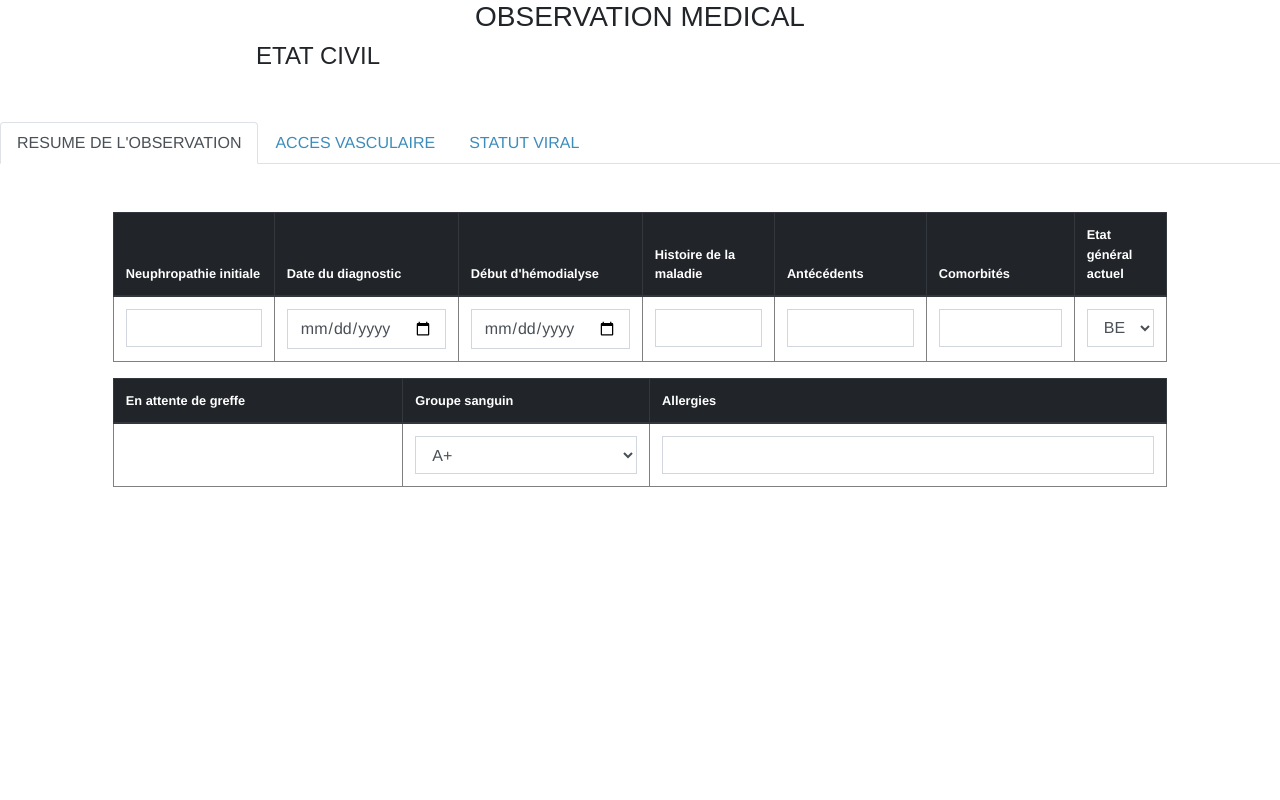
After one commit to Mahen008/ges, a CodeIgniter app: page /database/index.php/observation/editObs/1 in a window 1280 px wide. The commit adds this page. Run offline with CodeIgniter, Linux system fonts and the light colour scheme; data that the repository does not hold is empty.

Commit message:
avant template

```diff
--- a/application/controllers/Observation.php
+++ b/application/controllers/Observation.php
@@ -30,6 +30,7 @@
 		public function affichListPat()
 		{
 			$affichPatient = $this->model_Patient->AffichagePatient();
+			// $consultPat= $this->model_Observation->consultation($id);
 			$this->load->view('affichListPat',['affichPatient' => $affichPatient]);
 		}
 
@@ -55,7 +56,7 @@
 
 			$this->form_validation->set_rules("vasc","vasc",);
 			$this->form_validation->set_rules("pose","vasc",);
-			$this->form_validation->set_rules("1ereUtil","1ereUtil");
+			$this->form_validation->set_rules("PremiereUtil","PremiereUtil");
 			$this->form_validation->set_rules("Aablation","Aablation");
 			$this->form_validation->set_rules("coms","coms",);
 
@@ -100,7 +101,7 @@
 
 					"acceVasc" => $this->input->post("vasc"),
 					"pose" => $this->input->post("pose"),
-					"PremiereUse" => $this->input->post("1ereUtil"),
+					"PremiereUse" => $this->input->post("PremiereUtil"),
 					"Arret" => $this->input->post("Aablation"),
 					"coms" => $this->input->post("coms"),
 
@@ -150,10 +151,10 @@
 		}
 
 
-		public function editPatientObs($id)
+		public function editObs($id)
 		{
-			$unPatientOb = $this->model_Observation->getPatientObs($id);
-			$this->load->view('editPatientObs',['unPatientOb' => $unPatientOb]);
+			$unObs = $this->model_Observation->getObs($id);
+			$this->load->view('editObs',['unObs' => $unObs]);
 		}
 
 
--- a/application/models/model_Observation.php
+++ b/application/models/model_Observation.php
@@ -13,16 +13,26 @@
 		// 	return $affichObservation->result();
 		// }
 
+		public function affichList()
+		{
+			$affichListeCons = $this->db->select(['patient.nom', 'patient.prenom','observation.idOb']);
+			$this->db->from('observation');
+			$this->db->join('patient','patient.id = observation.idPatient');
+			// $this->db->where(array('id' => $id));
+			$affichListeCons = $this->db->get();
+			return $affichListeCons->result();
+		}
+
 		public function suppObservation($id)
 		{
 			return $this->db->delete('patient',['id' => $id]);
 		}
 
-		public function getPatientObs($id)
+		public function getObs($id)
 		{
-			$unPatientOb = $this->db->get_where('patient',array('id' => $id));
-			if ($unPatientOb->num_rows() > 0) {
-				return $unPatientOb->row();
+			$unObs = $this->db->get_where('observation',array('id' => $id));
+			if ($unObs->num_rows() > 0) {
+				return $unObs->row();
 			}
 		}
 
@@ -31,7 +41,7 @@
 			$this->db->select(["patient.id","observation.idPatient","observation.idOb"]);
 			$this->db->from("observation");
 			$this->db->join("patient","patient.id=observation.idPatient");
-			// $this->db->where("id"=>$id);
+			$this->db->where(array("id" => $id));
 			$consult = $this->db->get();
 				return $consult->row();
 
--- a/application/views/affichListPat.php
+++ b/application/views/affichListPat.php
@@ -1,3 +1,4 @@
+
 <!DOCTYPE html>
 <html>
 	<head>
@@ -53,6 +54,7 @@
 													</button>
 														<div class="dropdown-menu" aria-labelledby="dropdownMenuButton">
 														    <a href="<?php echo base_url()?>index.php/Affichage/ficheMedical/<?php echo $pe->id; ?>" class="btn btn-success" role="button" style="font-size: 1em;">voir</a>
+														    <a href="<?php echo base_url()?>index.php/Observation/editObs/<?php echo $pe->id; ?>" class="btn btn-success" role="button" style="font-size: 1em;">Modifier</a>
 				                                 			<a href="<?php echo base_url()?>index.php/Observation/deleteObservation/<?php echo $pe->id; ?>" class="btn btn-danger" role="button" style="font-size:1em;" onclick="return confirm('Voulez-vous vraiment supprimer')">Supprimer</a>
 														</div>
 												</div>
--- /dev/null
+++ b/application/views/editObs.php
@@ -0,0 +1,354 @@
+<!DOCTYPE html>
+<html>
+	<head>
+		<title>EdittObs</title>
+	</head>
+	<style type="text/css">
+
+		.container{
+			display: flex;
+			flex-direction: row-reverse;
+			}
+		h3{
+			text-align: center;
+			}
+		#menu2{
+			text-align: left;
+			margin-left: 0px;
+			margin-top: 10px;
+			margin-right: 10%;
+
+			display: inline-block;
+			position: fixed;
+			left: 0%;
+			width: 100%;
+		}
+
+
+	</style>
+<body>
+	<?php include("include/header.php");?>
+
+	<h3>OBSERVATION MEDICAL</h2>
+	<h4>ETAT CIVIL</h4>
+
+		<form method="post" action="<?php echo base_url()?>index.php/Observation/updateObservation/<?php echo $unObs->id;?>" style="margin-top: 20px;">
+
+			<div class="containermt-3">
+				  <br>
+				  <!-- Nav tabs -->
+				  <ul class="nav nav-tabs">
+				    <li class="nav-item">
+				      <a class="nav-link active" href="#home">RESUME DE L'OBSERVATION</a>
+				    </li>
+				    <li class="nav-item">
+				      <a class="nav-link" href="#menu1">ACCES VASCULAIRE</a>
+				    </li>
+				    <li class="nav-item">
+				      <a class="nav-link" href="#menu2">STATUT VIRAL</a>
+				    </li>
+				  </ul>
+
+				  <!-- Tab panes -->
+				  <div class="tab-content">
+				    <div id="home" class="container tab-pane active"><br>
+
+				      <table class="table" border="solid" position: fixed; left: 0%;>
+					    <thead class="thead-dark">
+					      <tr>
+					        <th>Neuphropathie initiale</th>
+					        <th>Date du diagnostic</th>
+					        <th>Début d'hémodialyse</th>
+					        <th>Histoire de la maladie</th>
+					        <th>Antécédents</th>
+					        <th>Comorbités</th>
+					        <th>Etat général actuel</th>
+					      </tr>
+					    </thead>
+					    <tbody>
+					    	<br>
+
+					      <tr>
+					        <td>
+					        	<input list="select" class="form-control" name="nephro" value="<?php echo set_value('nephro',$unObs->neuphroInit);?>">
+										<datalist id="select">
+										  <option value="NEUPHROPATHIE DIABETIQUE"/>
+										  <option value="NEUPHROPATHIE SELEROSE"/>
+										</datalist>
+										<span class="text-danger"><?php echo form_error("nephro");?></span>
+							</td>
+					        <td><input type="Date" name="dateDiag" class="form-control" value="<?php echo set_value('dateDiag',$unObs->dateDiag);?>">
+					        <span class="text-danger"><?php echo form_error("dateDiag");?></span></td>
+
+					        <td><input type="Date" name="dateDebut" class="form-control" value="<?php echo set_value('dateDebut',$unObs->debutHemo);?>"><span class="text-danger"><?php echo form_error("dateDebut");?></span></td>
+
+					        <td><input type="text" name="hist" class="form-control" value="<?php echo set_value('hist',$unObs->histMaladie);?>"><span class="text-danger"><?php echo form_error("hist");?></span></td>
+
+					        <td><input list="ant" name="ant" class="form-control" value="<?php echo set_value('ant',$unObs->Antecedents);?>">
+					        	<datalist id="ant">
+								  <option value="HTA"/>
+								  <option value="DIABETE"/>
+								</datalist>
+								<span class="text-danger"><?php echo form_error("ant");?></span>
+					        </td>
+
+					        <td><input type="text" name="como" class="form-control" value="<?php echo set_value('como',$unObs->Comorbidites);?>"><span class="text-danger"><?php echo form_error("como");?></span></td>
+					        <td>
+								<select list="Etat" type="" name="Etat" class="form-control" value="<?php echo set_value('Etat',$unObs->etatGenAct);?>">
+					        		<option value="BEG">BEG</option>
+					        		<option value="ABEG">ABEG</option>
+					        		<option value="AEG">AEG</option>
+					        	</select>
+					        	<span class="text-danger"><?php echo form_error("Etat");?></span>
+					        </td>
+					      </tr>
+
+					    </tbody>
+					  </table>
+
+					  <table class="table" border="solid">
+					  	<thead class="thead-dark">
+					  		<th>En attente de greffe</th>
+					  		<th>Groupe sanguin</th>
+					  		<th>Allergies</th>
+					  	</thead>
+					  	<tbody>
+
+					  		<td>
+					  			<!-- <label class="custom-control custom-checkbox">OUI
+								  <input type="radio" name="attenteGre" value="OUI">
+								  <span class="checkmark"></span>
+								</label>
+								<label class="custom-control custom-checkbox">NON
+								  <input type="radio" checked="checked" name="attenteGre" value="NON">
+								  <span class="checkmark"></span>
+								</label>
+					  			<span class="text-danger"><?php echo form_error("attenteGre");?></span> -->
+					  		</td>
+
+					  		<td>
+					  			<select list="groupSan" type="" name="groupSan" class="form-control" value="<?php echo set_value('groupSan',$unObs->groupSang);?>">
+					        		<option value="A+">A+</option>
+					        		<option value="B+">B+</option>
+					        		<option value="AB+">AB+</option>
+					        		<option value="O+">O+</option>
+					        		<option value="A-">A-</option>
+					        		<option value="B-">B-</option>
+					        		<option value="AB-">BEG</option>
+					        		<option value="O-">ABEG</option>
+					        	</select>
+					        	<span class="text-danger"><?php echo form_error("groupSan");?></span></td>
+
+					  		<td><input type="text" name="allergie" class="form-control" value="<?php echo set_value('allergie',$unObs->allergies);?>"><span class="text-danger"><?php echo form_error("allergie");?></span></td>
+					  	</tbody>
+					  </table>
+
+
+				    </div>
+				    <div id="menu1" class="container tab-pane fade"><br>
+
+				      <table class="table" border="solid">
+					    <thead class="thead-dark">
+					      <tr>
+					        <th>Accès vasculaire</th>
+					        <th>Pose ou confection</th>
+					        <th>1ere utilisation</th>
+					        <th>Arrêt et ablation</th>
+					        <th>commentaire</th>
+					      </tr>
+					    </thead>
+					    <tbody>
+					    	<br>
+
+					      <tr>
+					        <td>
+								<select list="Etat" type="" name="vasc" class="form-control" value="<?php echo set_value('vasc',$unObs->acceVasc);?>">
+					        		<option value="KT_fG">KT femorale Gauche</option>
+					        		<option value="KT_fD">KT femorale Droite</option>
+					        		<option value="KT_jG">KT jigulaire Gauche</option>
+					        		<option value="KT_jD">KT jigulaire Droite</option>
+					        		<option value="KT_jigTun">KT jigulaire tunneliser</option>
+					        		<option value="KT_jigCan">KT jigulaire canau</option>
+					        		<option value="FAVG">FAV Gauche</option>
+					        		<option value="FAVD">FAV Droite</option>
+					        		<option value="radCephPr">radio cephalique proximal</option>
+					        		<option value="brBr">branchio branchiale</option>
+					        	</select>
+					        	<span class="text-danger"><?php echo form_error("vasc");?></span>
+							</td>
+					        <td><input type="Date" name="pose" class="form-control" value="<?php echo set_value('pose',$unObs->pose);?>"><span class="text-danger"><?php echo form_error("pose");?></span></td>
+
+					        <td><input type="Date" name="PremiereUtil" class="form-control" value="<?php echo set_value('PremiereUtil',$unObs->PremiereUse);?>"><span class="text-danger"><?php echo form_error("PremiereUtil");?></span></td>
+
+					        <td><input type="Date" name="Aablation" class="form-control" value="<?php echo set_value('Aablation',$unObs->Arret);?>"><span class="text-danger"><?php echo form_error("Aablation");?></span></td>
+
+					        <td><input type="text" name="coms" class="form-control" value="<?php echo set_value('coms',$unObs->coms);?>"><span class="text-danger"><?php echo form_error("coms");?></span></td>
+					      </tr>
+
+					    </tbody>
+					  </table>
+				    </div>
+				    <div id="menu2" class="container tab-pane fade"><br>
+
+				      <table class="table" border="solid">
+					    <thead  class="thead-dark">
+					      <tr>
+					        <th rowspan="2">VIRUS</th>
+					        <th colspan="2">VHC</th>
+					        <th colspan="2">VHB</th>
+					        <th colspan="2">HIV</th>
+					        <th colspan="2">CMV</th>
+					        <th colspan="2">EBV</th>
+					      </tr>
+					      <tr>
+					      	<th>DATE</th>
+					      	<th>STATUS</th>
+					      	<th>DATE</th>
+					      	<th>STATUS</th>
+					      	<th>DATE</th>
+					      	<th>STATUS</th>
+					      	<th>DATE</th>
+					      	<th>STATUS</th>
+					      	<th>DATE</th>
+					      	<th>STATUS</th>
+					      </tr>
+					    </thead>
+					    <tbody>
+					    	<br>
+
+					      <tr>
+					        <td>SELEROSE</td>
+
+					        <td><input type="Date" name="DateSerVHC" class="form-control" value="<?php echo set_value('DateSerVHC',$unObs->DatSerVHC);?>"></td>
+					        <span class="text-danger"><?php echo form_error("DateSerVHC");?></span>
+					        <td>
+
+					        	<select class="form-control" name="statutSerVHC" value="<?php echo set_value('statutSerVHC',$unObs->statSerVHC);?>">
+					        		<option value="POS">POS</option>
+					        		<option value="NEG">NEG</option>
+					        	</select>
+					        	<span class="text-danger"><?php echo form_error("statutSerVHC");?></span>
+					        </td>
+
+					        <td><input type="Date" name="DateSerVBH" class="form-control" value="<?php echo set_value('DateSerVBH',$unObs->DatSerVBH);?>"><span class="text-danger"><?php echo form_error("DateSerVBH");?></span></td>
+
+					        <td>
+					        	<select class="form-control" name="statutSerVBH" value="<?php echo set_value('statutSerVBH',$unObs->statSerVBH);?>">
+					        		<option value="POS">POS</option>
+					        		<option value="NEG">NEG</option>
+					        	</select>
+					        	<span class="text-danger"><?php echo form_error("statutSerVBH");?></span>
+					        </td>
+
+					        <td><input type="Date" name="DateSerHIV" class="form-control" value="<?php echo set_value('DateSerHIV',$unObs->DatSerHIV);?>"><span class="text-danger"><?php echo form_error("DateSerHIV");?></span></td>
+
+					        <td>
+					        	<select class="form-control" name="statutSerHIV" value="<?php echo set_value('statutSerHIV',$unObs->statSerHIV);?>">
+					        		<option value="POS">POS</option>
+					        		<option value="NEG">NEG</option>
+					        	</select>
+					        	<span class="text-danger"><?php echo form_error("statutSerHIV");?></span>
+					        </td>
+
+					        <td><input type="Date" name="DateSerCMV" class="form-control" value="<?php echo set_value('DateSerCMV',$unObs->DatSerCMV);?>"><span class="text-danger"><?php echo form_error("DateSerCMV");?></span></td>
+
+					        <td>
+					        	<select class="form-control" name="statutSerCMV" value="<?php echo set_value('DateSerEBV',$unObs->statSerCMV);?>">
+					        		<option value="POS">POS</option>
+					        		<option value="NEG">NEG</option>
+					        	</select>
+					        	<span class="text-danger"><?php echo form_error("DateSerEBV");?></span>
+					        </td>
+
+					        <td><input type="Date" name="DateSerEBV" class="form-control" value="<?php echo set_value('DateSerEBV',$unObs->DatSerEBV);?>"><span class="text-danger"><?php echo form_error("DateSerEBV");?></span></td>
+
+					        <td>
+					        	<select class="form-control" name="statutSerEBV" value="<?php echo set_value('statutSerEBV',$unObs->statSerEBV);?>">
+					        		<option value="POS">POS</option>
+					        		<option value="NEG">NEG</option>
+					        	</select>
+					        	<span class="text-danger"><?php echo form_error("statutSerEBV");?></span>
+					        </td>
+					      </tr>
+
+					      <tr>
+					      	<td>Age</td>
+					      	<td><input type="Date" name="DateAgeVHC" class="form-control" value="<?php echo set_value('DateAgeVHC',$unObs->DatAgeVHC);?>"><span class="text-danger"><?php echo form_error("DateAgeVHC");?></span></td>
+
+					        <td>
+					        	<select class="form-control" name="statutAgeVHC" value="<?php echo set_value('statutAgeVHC',$unObs->statAgeVHC);?>">
+					        		<option value="POS">POS</option>
+					        		<option value="NEG">NEG</option>
+					        	</select>
+					        	<span class="text-danger"><?php echo form_error("statutAgeVHC");?></span>
+					        </td>
+
+					        <td><input type="Date" name="DateAgeVHB" class="form-control" value="<?php echo set_value('DateAgeVHB',$unObs->DatAgeVHB);?>"><span class="text-danger"><?php echo form_error("DateAgeVHB");?></span></td>
+
+					        <td>
+					        	<select class="form-control" name="statutAgeVHB" value="<?php echo set_value('statutAgeVHB',$unObs->statAgeVHB);?>">
+					        		<option value="POS">POS</option>
+					        		<option value="NEG">NEG</option>
+					        	</select>
+					        	<span class="text-danger"><?php echo form_error("statutAgeVHB");?></span>
+					        </td>
+
+					        <td><input type="Date" name="DateAgeHIV" class="form-control" value="<?php echo set_value('DateAgeHIV',$unObs->DatAgeHIV);?>"><span class="text-danger"><?php echo form_error("DateAgeHIV");?></span></td>
+
+					        <td>
+					        	<select class="form-control" name="statutAgeHIV" value="<?php echo set_value('statutAgeHIV',$unObs->statAgeHIV);?>">
+					        		<option value="POS">POS</option>
+					        		<option value="NEG">NEG</option>
+					        	</select>
+					        	<span class="text-danger"><?php echo form_error("statutAgeHIV");?></span>
+					        </td>
+
+					        <td><input type="Date" name="DateAgeCMV" class="form-control" value="<?php echo set_value('DateAgeCMV',$unObs->DatAgeCMV);?>"><span class="text-danger"><?php echo form_error("DateAgeCMV");?></span></td>
+
+					        <td>
+					        	<select class="form-control" name="statutAgeCMV" value="<?php echo set_value('statutAgeCMV',$unObs->statAgeCMV);?>">
+					        		<option value="POS">POS</option>
+					        		<option value="NEG">NEG</option>
+					        	</select>
+					        	<span class="text-danger"><?php echo form_error("statutAgeCMV");?></span>
+					        </td>
+
+					        <td><input type="Date" name="DateAgeEBV" class="form-control" value="<?php echo set_value('DateAgeEBV',$unObs->DatAgeEBV);?>"><span class="text-danger"><?php echo form_error("DateAgeEBV");?></span></td>
+
+					        <td>
+					        	<select name="statutAgeEBV" class="form-control" value="<?php echo set_value('statutAgeEBV',$unObs->statAgeEBV);?>">
+							    	<option value="POS">POS</option>
+							    	<option value="NEG">NEG</option>
+							    </select>
+							    <span class="text-danger"><?php echo form_error("statutAgeEBV");?></span>
+					        </td>
+
+
+
+					      </tr>
+					      				<!-- <select list="Etat" type="" name="Etat" class="form-control">
+							        		<option value="BEG">BEG</option>
+							        		<option value="ABEG">ABEG</option>
+							        		<option value="AEG">AEG</option>
+							        	</select> -->
+					    </tbody>
+					  </table>
+					  <button type="submit" class="btn btn-primary"><span class="glyphicon glyphicon-plus"></span>Ajouter</button>
+						<a href="<?php echo base_url()?>index.php/Observation/affichListPat" class="btn btn-success"><span class="glyphicon glyphicon-step-backward"></span> Retour</a>
+
+				    </div>
+				  </div>
+
+				</form>
+			</div>
+			<script>
+				$(document).ready(function(){
+				  $(".nav-tabs a").click(function(){
+				    $(this).tab('show');
+				  });
+				});
+
+
+			</script>
+</body>
+</html>
--- a/assets/css/style.css
+++ b/assets/css/style.css
@@ -92,9 +92,16 @@ h4{
 	left: 20%;
 }
 
+.table{
+	width:95%;
+	height:10px;
+	margin-left: 2.5%;
+}
+
+
 /*.tableau{
 	display: inline-block;
 	position: fixed;
 	left: 0%;
 }
-*/
+*/s
```
Also changed, not shown: application/controllers/Affichage.php (+4 -3 lines), application/views/ficheMedical.php (added, +285 -0 lines).
